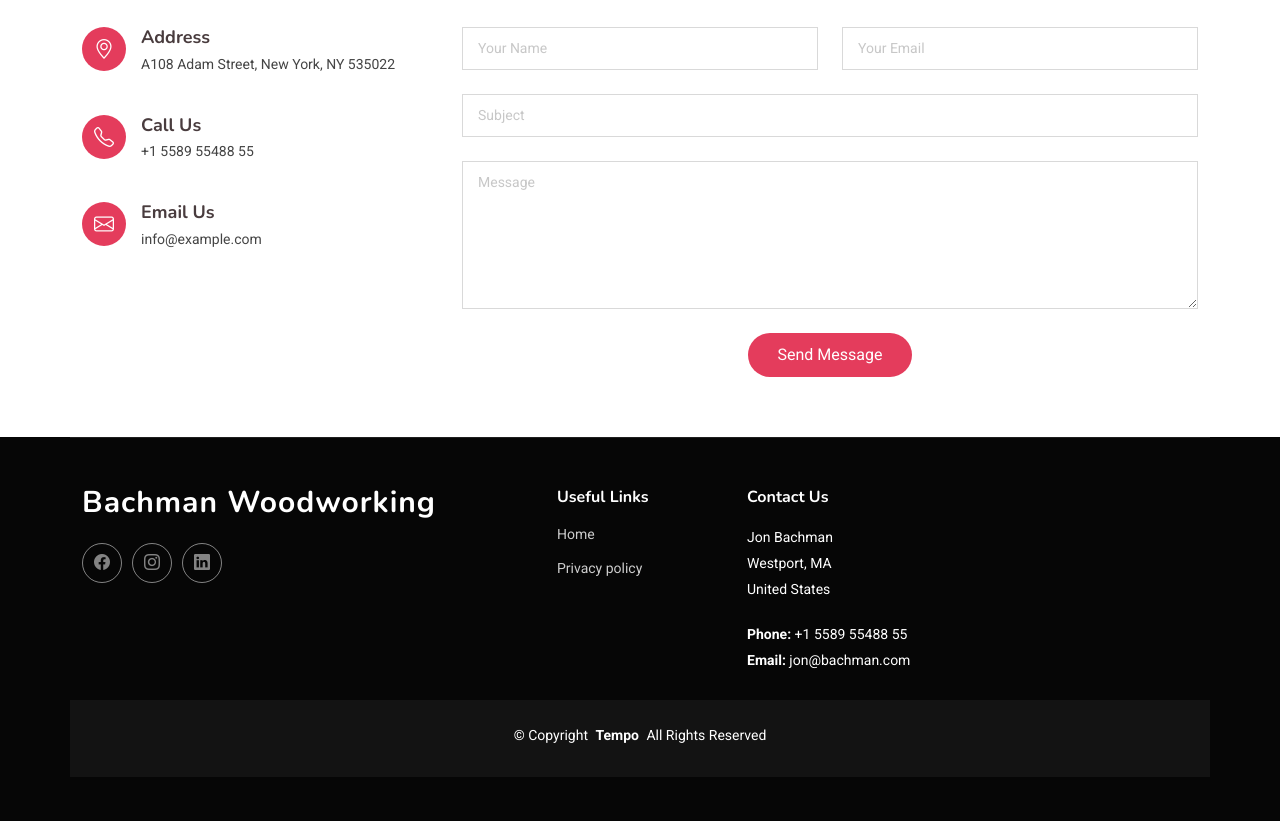
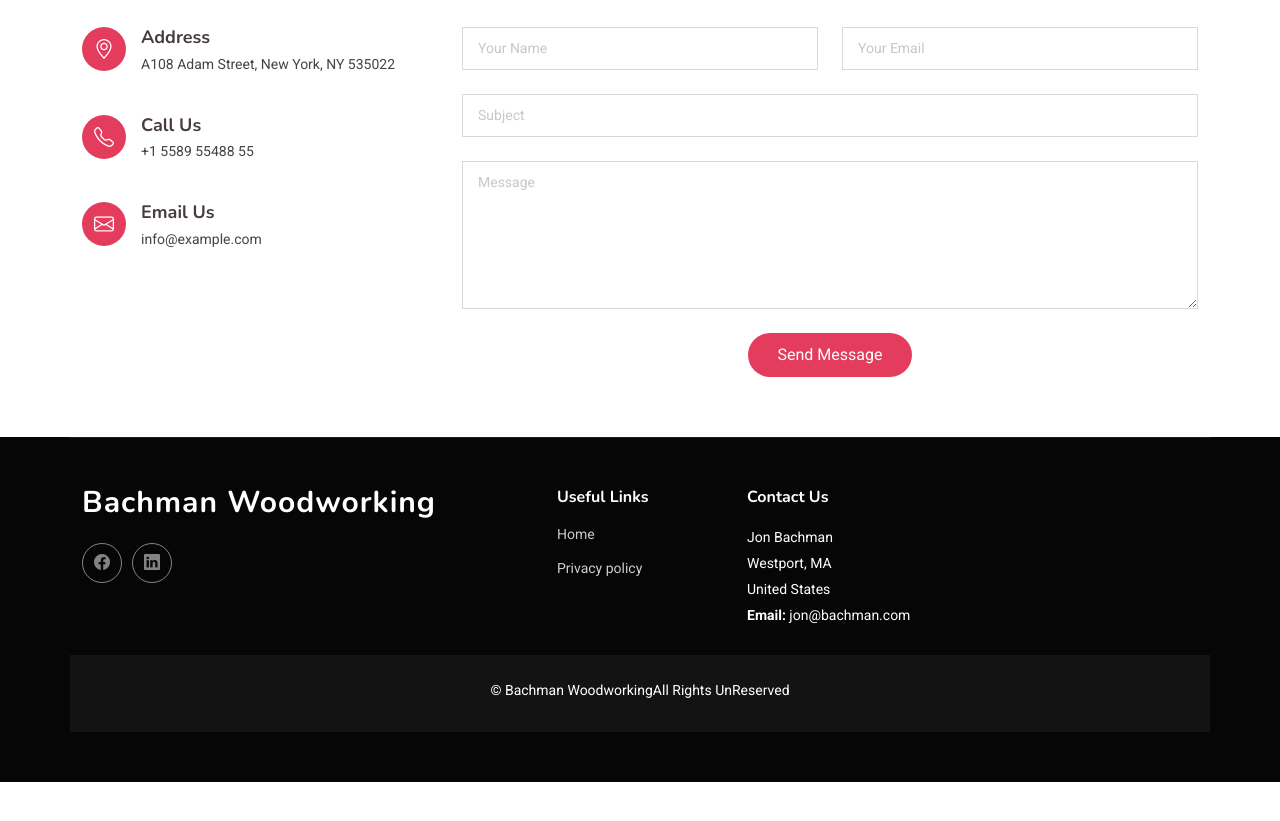
Before and after one commit to bachmanwood2/bachmanwood2.github.io, a plain HTML site: page index.html in a window 1280 px wide. Shown: the part 4569-5390 px from the top of the page. After the commit the page ends 5351 px from the top, so only its background shows below. Drawn offline with nearby package versions, Linux system fonts and the light colour scheme.

Commit message:
update
update

```diff
--- a/index.html
+++ b/index.html
@@ -460,8 +460,7 @@
           </a>
           <div class="social-links d-flex mt-4">
             <a href=""><i class="bi bi-facebook"></i></a>
-            <a href=""><i class="bi bi-instagram"></i></a>
-            <a href=""><i class="bi bi-linkedin"></i></a>
+            <a href="https://www.linkedin.com/in/jbachman/"><i class="bi bi-linkedin"></i></a>
           </div>
         </div>
 
@@ -478,7 +477,6 @@
           <p>Jon Bachman</p>
           <p>Westport, MA</p>
           <p>United States</p>
-          <p class="mt-4"><strong>Phone:</strong> <span>+1 5589 55488 55</span></p>
           <p><strong>Email:</strong> <span>jon@bachman.com</span></p>
         </div>
 
@@ -486,7 +484,7 @@
     </div>
 
     <div class="container copyright text-center mt-4">
-      <p>© <span>Copyright</span> <strong class="px-1 sitename">Tempo</strong> <span>All Rights Reserved</span></p>
+      <p>© <span>Bachman Woodworking</span><span>All Rights UnReserved</span></p>
       <div class="credits">
       </div>
     </div>
```
Also changed, not shown: blog-details.html (+1 -1 lines).
